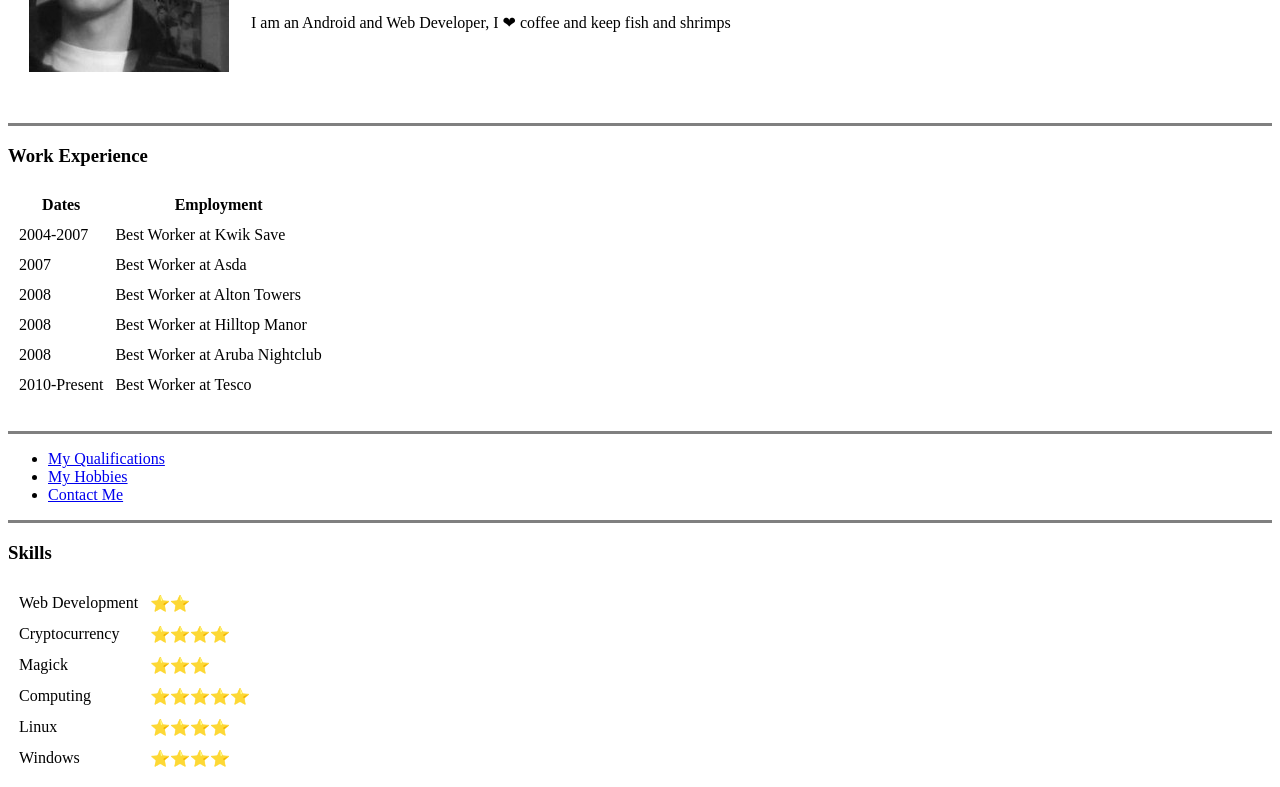
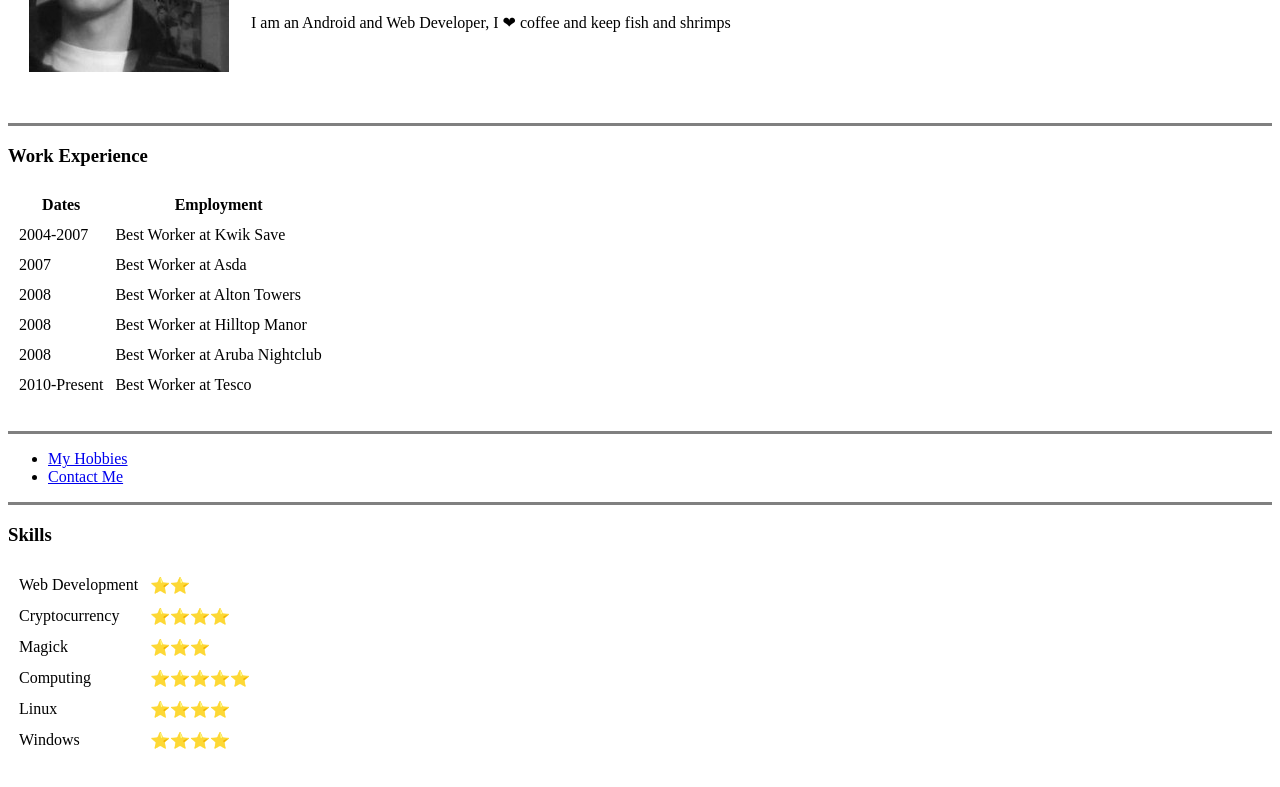
Before and after one commit to christoff522/cv, a plain HTML site: page index.html in a window 1280 px wide. Shown: the part 157-944 px from the top of the page. Drawn offline with Linux system fonts and the light colour scheme.

Commit message:
Update index.html

```diff
--- a/index.html
+++ b/index.html
@@ -61,7 +61,6 @@
   <br>
   <hr size="3" noshade>
   <ul>
-    <li><a href="education.html">My Qualifications</a></li>
     <li><a href="hobbies.html">My Hobbies</a></li>
     <li><a href="contact.html">Contact Me</a></li>
   </ul>
```
